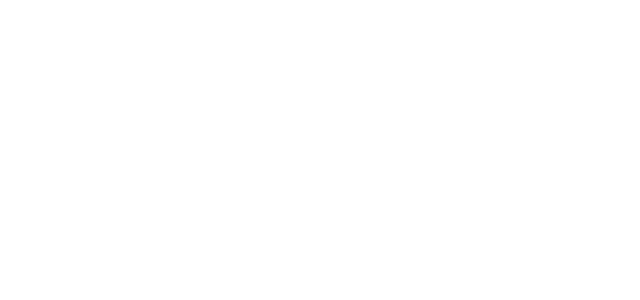
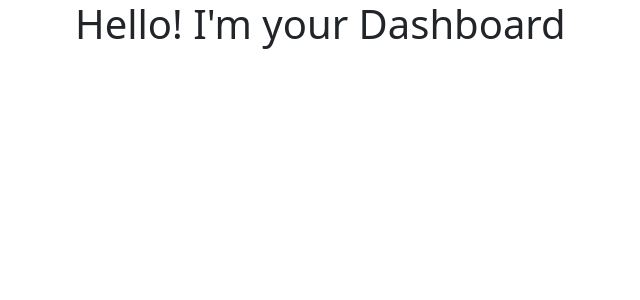
Before and after one commit to viniciobs/TodoList.UI, a React (Create React App) app in the folder todolist.ui/: page / in a window 1280 px wide. Before the commit this address had no page. Shown: the top 300 px of the page, without its empty margins (7-647 px from the left). Built offline with nearby package versions, Linux system fonts and the light colour scheme.

Commit message:
Creating dashboard

```diff
--- a/todolist.ui/src/App.jsx
+++ b/todolist.ui/src/App.jsx
@@ -1,9 +1,10 @@
 import React from 'react';
 
-import {BrowserRouter as Router, Routes, Route} from 'react-router-dom'
+import {BrowserRouter as Router, Routes, Route} from 'react-router-dom';
 
 import Login from './Pages/Authentication/Login';
 import Register from './Pages/Authentication/Register';
+import Dashboard from './Pages/Dashboard';
 
 const App = () => {
     return (
@@ -11,6 +12,7 @@
             <Routes>
                 <Route exact path="/login" element={<Login />}/>
                 <Route exact path="/register" element={<Register /> }/>
+                <Route exact path="/" element={<Dashboard /> }/>
             </Routes>
         </Router>
     )
--- /dev/null
+++ b/todolist.ui/src/Pages/Dashboard/index.jsx
@@ -0,0 +1,9 @@
+import React from 'react';
+
+const Dashboard = () => {
+    return (
+        <h1>Hello! I'm your Dashboard</h1>
+    )
+}
+
+export default Dashboard;
```
